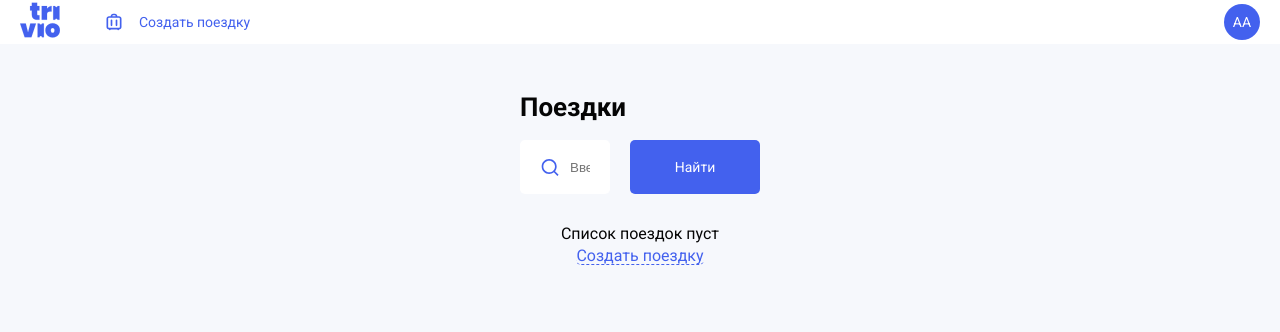
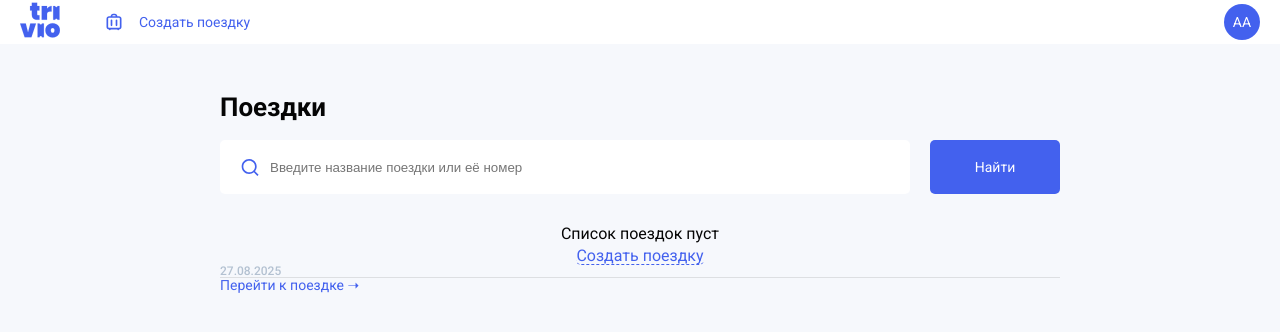
Before and after one commit to ElizavetaLeus/trivio-test, a Vue app: page / in a window 1280 px wide. Shown: the top 332 px of the page. Built offline with nearby package versions, Linux system fonts and the light colour scheme.

Commit message:
добавила отрисовку поездки

```diff
--- a/src/pages/HomePage.vue
+++ b/src/pages/HomePage.vue
@@ -27,12 +27,14 @@
       />
     </div>
   </div>
+  <TripCard />
 </template>
 <script setup lang="ts">
 import { ref } from 'vue';
 import AppButton from '@/components/ui/AppButton.vue';
 import useDrawerCreateTrip from '@/composables/useDrawerCreateTrip';
 import AppInputText from '@/components/ui/AppInputText.vue';
+import TripCard from '@/components/elements/TripCard.vue';
 
 const inputValue = ref('');
 const tripList = ref([]);
@@ -53,7 +55,6 @@ const searchTrip = () => {
 
  <style module>
 .content {
-  margin-inline: 300px;
   display: flex;
   flex-direction: column;
 }
```
